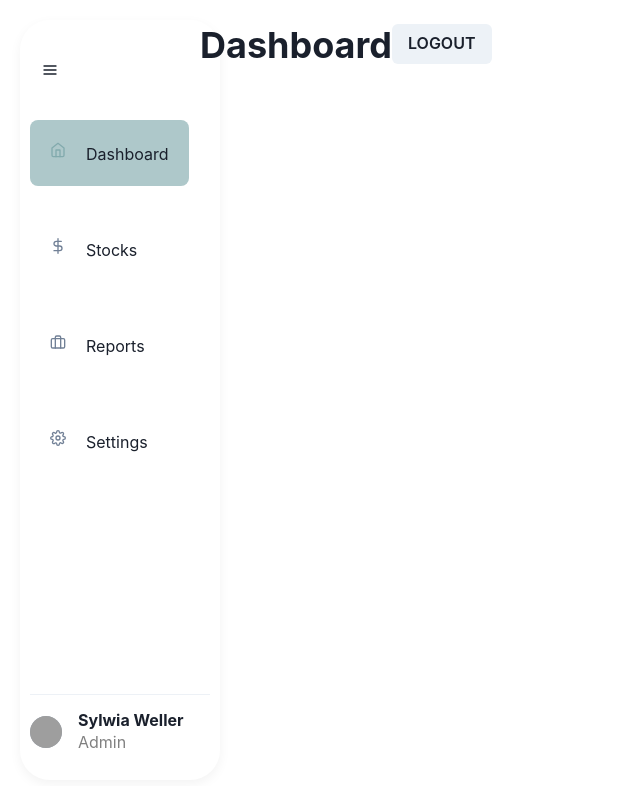
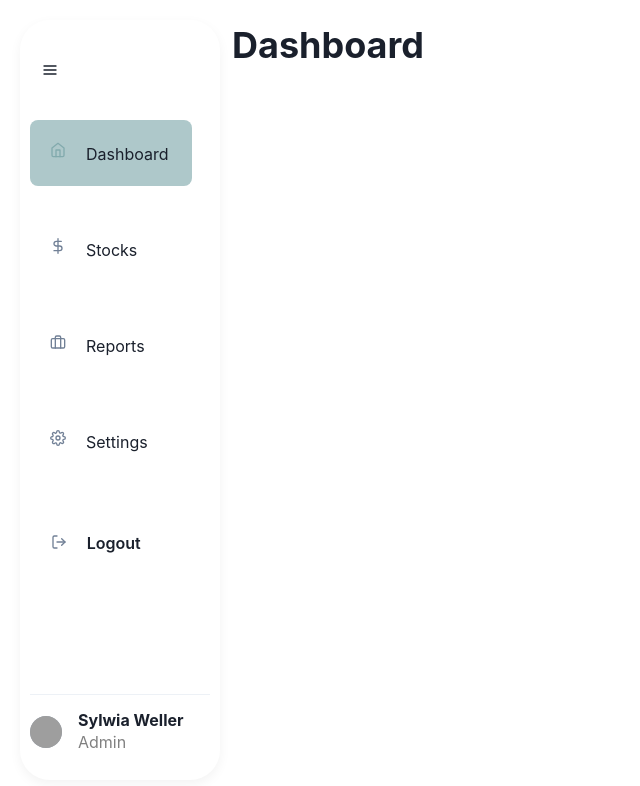
Before and after one commit to R00ty33/Stock-Exchange-Simulation, a React (Create React App) app in the folder src/main/ui/: page /Dashboard in a window 1280 px wide. Shown: the top 786 px of the page, without its empty margins (0-640 px from the left). Built offline with nearby package versions, Linux system fonts and the light colour scheme; sample sign-in values are in the browser's storage; grey boxes are pictures that could not be loaded.

Commit message:
Sexy Logout button & PrivateRoute

```diff
--- a/src/main/ui/src/App.js
+++ b/src/main/ui/src/App.js
@@ -1,4 +1,4 @@
-import React, { useState } from "react"
+import React, { useState, useEffect} from "react"
 import { BrowserRouter, Router, Route, Switch, Redirect} from 'react-router-dom';
 import LoginPage  from "./components/LoginPage.js";
 import SignUpPage from "./components/SignUpPage.js";
@@ -6,22 +6,15 @@ import HomePage from "./components/HomePage.js";
 import tokenProvider from './components/TokenProvider';
 import StocksPage from "./components/StocksPage.js";
 import authProvider from './components/AuthProvider';
+import PrivateRoute from './components/PrivateRoute';
 require('dotenv').config()
 
 function App() {
-
-  console.log("Logged in: " + tokenProvider.isLoggedIn())
-  console.log("Token expired: " + tokenProvider.isExpired(tokenProvider.getExpirationDate(localStorage.getItem("ACCESS_TOKEN"))));
-  const [logged, setLogged] = useState(authProvider.useAuth());
-
-  /*
-  if (!tokenProvider.isLoggedIn()) {
-    console.log("Token expired: " + tokenProvider.isExpired(tokenProvider.getExpirationDate(localStorage.getItem("ACCESS_TOKEN"))));
     return (
-      <Router>
+      <BrowserRouter>
         <Switch>
 
-          <Route path="/" exact>
+          <Route path="/Login" exact component={LoginPage}>
             <LoginPage />
           </Route>
 
@@ -29,55 +22,14 @@ function App() {
             <SignUpPage />
           </Route>
 
-          <Route path="/Login" exact component={LoginPage}>
-            <LoginPage />
-          </Route>
-          <Redirect to="/Login"/>
+          <PrivateRoute exact path='/Dashboard' exact component={HomePage} />
+          <PrivateRoute exact path='/Stocks' exact component={StocksPage} />
 
         </Switch>
-      </Router>
+      </BrowserRouter>
     )
-  }
-  */
+      //<Route component={NotFound} />
 
-  return (
-    <BrowserRouter>
-      <Switch>
-
-        {!logged && <>
-          <Route path="/Register" exact component={SignUpPage}>
-            <SignUpPage />
-          </Route>
-
-          <Route path="/Login" exact component={LoginPage}>
-            <LoginPage />
-          </Route>
-          <Redirect to="/Login"/>
-        </>}
-
-        {logged && <>
-          <Route path="/Register" exact component={SignUpPage}>
-            <SignUpPage />
-          </Route>
-
-          <Route path="/Login" exact component={LoginPage}>
-            <LoginPage />
-          </Route>
-
-          <Route path="/Stocks" exact component={StocksPage}>
-            <StocksPage />
-          </Route>
-
-          <Route path="/Dashboard" exact component={HomePage}>
-            <HomePage />
-          </Route>
-
-
-        </>}
-
-      </Switch>
-    </BrowserRouter>
-  )
 }
 
 export default App;
--- a/src/main/ui/src/components/AuthProvider.js
+++ b/src/main/ui/src/components/AuthProvider.js
@@ -16,22 +16,7 @@ const AuthProvider = {
     },
 
     useAuth: function() {
-        const [isLogged, setIsLogged] = useState(tokenProvider.isLoggedIn());
-
-        /*
-        useEffect(() => {
-            const listener = (newIsLogged) => {
-                setIsLogged(newIsLogged);
-            };
-
-            tokenProvider.subscribe(listener);
-            return () => {
-                tokenProvider.unsubscribe(listener);
-            };
-        }, []);
-        */
-        return isLogged;
-
+        return tokenProvider.isLoggedIn();
     }
 
 }
--- /dev/null
+++ b/src/main/ui/src/components/ButtonItem.js
@@ -0,0 +1,47 @@
+import React, {useState} from 'react'
+import {
+    Flex,
+    Text,
+    Icon,
+    Link,
+    Menu,
+    MenuButton,
+    MenuList,
+    Button
+} from '@chakra-ui/react'
+import { useHistory } from 'react-router-dom';
+import authProvider from './AuthProvider';
+
+export default function ButtonItem({ icon, title, navSize,}) {
+    const history = useHistory();
+    return (
+        <Flex
+            mt={30}
+            flexDir="column"
+            w="100%"
+            alignItems={navSize == "small" ? "center" : "flex-start"}
+        >
+            <Menu placement="right">
+                <Link
+                    p={5}
+                    borderRadius={8}
+                    _hover={{ textDecor: 'none', backgroundColor: "#AEC8CA" }}
+                    w={navSize == "large" && "100%"}
+                >
+
+                    <Button w="75%" variant="ghost" onClick={() => { authProvider.logout(); history.push('/Login')}}>
+                        <Flex>
+                            <Icon as={icon} fontSize="x1" color={"gray.500"} />
+                            <Text ml={5} display={navSize == "small" ? "none" : "flex"}>{title}</Text>
+                        </Flex>
+                    </Button>
+                </Link>
+            </Menu>
+        </Flex>
+    )
+}
+
+/*
+                    <Button p={5} borderRadius={8} _hover={{ textDecor: 'none', backgroundColor: "#AEC8CA" }}onClick={() => { authProvider.logout(); history.push('/Login')}} leftIcon={<FiLogOut />}>Logout</Button>
+
+*/
--- a/src/main/ui/src/components/HomePage.js
+++ b/src/main/ui/src/components/HomePage.js
@@ -1,4 +1,4 @@
-import React, { useState } from 'react';
+import React, { useState, useEffect } from 'react';
 import { Flex, Heading, useColorMode, useColorModeValue, Button, Box, Container, Grid, GridItem, extendTheme, withDefaultColorScheme} from '@chakra-ui/react';
 import { useHistory } from 'react-router-dom';
 import { DarkMode } from './DarkMode';
@@ -10,20 +10,14 @@ function Home() {
     const { toggleColorMode } = useColorMode(); /** Changes ColorMode */
     const formBackground = useColorModeValue("gray.100", "gray.700") /** Light Mode = gray.100,     Dark Mode = gray.700 */
     const [modeName, setModeName] = useState('Dark Mode'); /** Determines Light or Dark Mode Name */
+    const history = useHistory();
 
-    const history = useHistory();
 
     return (
         <Flex width="100%">
             <Sidebar />
             <Flex height="100vh" mt={6}>
-                <Heading>Dashboard</Heading>
-                <Button onClick={() => {
-                    authProvider.logout();
-                    return history.push("/Login");
-                }}>
-                    LOGOUT
-                </Button>
+                <Heading ml={8}>Dashboard</Heading>
             </Flex>
         </Flex>
     )
--- a/src/main/ui/src/components/LoginPage.js
+++ b/src/main/ui/src/components/LoginPage.js
@@ -1,9 +1,10 @@
-import React, { useState } from 'react';
+import React, { useState, useEffect } from 'react';
 import Axios from 'axios'; // API
 import { Button, Flex, Heading, Input, useColorModeValue, Text, Alert, AlertIcon, AlertTitle, AlertDescription, CloseButton } from '@chakra-ui/react';
 import { useHistory } from 'react-router-dom';
 import { DarkMode } from './DarkMode';
 import tokenProvider from './TokenProvider';
+import authProvider from './AuthProvider';
 
 function LoginPage() {
     const formBackground = useColorModeValue("gray.100", "gray.700") /** Light Mode = gray.100,     Dark Mode = gray.700 */
@@ -12,6 +13,18 @@ function LoginPage() {
     const [email, setEmail] = useState('');
     const [password, setPassword] = useState('');
     const [incorrectPasswordAlert, setIncorrectPasswordAlert] = useState(false);
+
+    useEffect(() => {
+        handleLogged();
+    }, [])
+
+    /** If logged in, go to Dashboard */
+    function handleLogged() {
+        if (authProvider.useAuth()) {
+            history.push('/Dashboard');
+        }
+    }
+
 
     function LoginAuthentication() {
         const params = new URLSearchParams();
@@ -32,7 +45,7 @@ function LoginPage() {
                 let access_token = response.data.access_token;
                 let refresh_token = response.data.refresh_token;
                 tokenProvider.setTokens(access_token, refresh_token);
-                console.log("GOT TOKEN");
+                console.log("Logged in: " + tokenProvider.isLoggedIn())
                 return history.push('/Dashboard');
             }
         }).catch((err) => {
--- /dev/null
+++ b/src/main/ui/src/components/PrivateRoute.jsx
@@ -0,0 +1,34 @@
+import React, { useEffect, useState} from 'react';
+import { Route, Redirect } from 'react-router-dom'
+import authProvider from './AuthProvider';
+
+const PrivateRoute = ({ component: Component, ...rest }) => {
+    const [isAuthenticated, setIsAuthenticated] = useState(null)
+    useEffect(() => {
+        if (authProvider.useAuth()) {
+            console.log("Logged in: " + authProvider.useAuth())
+            setIsAuthenticated(true);
+        }
+        else {
+            console.log("Logged in: " + authProvider.useAuth())
+            setIsAuthenticated(false);
+        }
+    }, [])
+
+    if (isAuthenticated === null) {
+        return <></>
+    }
+
+    return (
+        <Route {...rest} render={props =>
+            !isAuthenticated ? (
+              <Redirect to='/Login'/>
+            ) : (
+              <Component {...props} />
+            )
+        }
+        />
+    );
+}
+
+export default PrivateRoute;
--- a/src/main/ui/src/components/Sidebar.js
+++ b/src/main/ui/src/components/Sidebar.js
@@ -6,7 +6,8 @@ import {
     Divider,
     Avatar,
     Heading,
-    Button
+    Button,
+    Center,
 } from '@chakra-ui/react'
 import {
     FiMenu,
@@ -15,10 +16,12 @@ import {
     FiUser,
     FiDollarSign,
     FiBriefcase,
-    FiSettings
+    FiSettings,
+    FiLogOut
 } from 'react-icons/fi'
 import { IoPawOutline } from 'react-icons/io5'
 import NavItem from '../components/NavItem'
+import ButtonItem from '../components/ButtonItem';
 
 
 
@@ -33,6 +36,7 @@ export default function Sidebar() {
                     <NavItem url="/Stocks" navSize={navSize} icon={FiDollarSign} title="Stocks" />
                     <NavItem navSize={navSize} icon={FiBriefcase} title="Reports" />
                     <NavItem navSize={navSize} icon={FiSettings} title="Settings" />
+                    <ButtonItem navSize={navSize} icon={FiLogOut} title="Logout"/>
                 </div>
             )
         }
@@ -43,6 +47,7 @@ export default function Sidebar() {
                     <NavItem url="/Stocks" navSize={navSize} icon={FiDollarSign} title="Stocks" active/>
                     <NavItem navSize={navSize} icon={FiBriefcase} title="Reports" />
                     <NavItem navSize={navSize} icon={FiSettings} title="Settings" />
+                    <ButtonItem navSize={navSize} icon={FiLogOut} title="Logout"/>
                 </div>
             )
         }
@@ -53,6 +58,7 @@ export default function Sidebar() {
                     <NavItem url="/Stocks" navSize={navSize} icon={FiDollarSign} title="Stocks" />
                     <NavItem navSize={navSize} icon={FiBriefcase} title="Reports" active/>
                     <NavItem navSize={navSize} icon={FiSettings} title="Settings" />
+                    <ButtonItem navSize={navSize} icon={FiLogOut} title="Logout"/>
                 </div>
             )
         }
@@ -63,6 +69,7 @@ export default function Sidebar() {
                     <NavItem url="/Stocks" navSize={navSize} icon={FiDollarSign} title="Stocks" />
                     <NavItem navSize={navSize} icon={FiBriefcase} title="Reports" />
                     <NavItem navSize={navSize} icon={FiSettings} title="Settings" active/>
+                    <ButtonItem navSize={navSize} icon={FiLogOut} title="Logout"/>
                 </div>
             )
         }
--- a/src/main/ui/src/components/SignUpPage.js
+++ b/src/main/ui/src/components/SignUpPage.js
@@ -1,8 +1,10 @@
-import React, { useState } from 'react';
+import React, { useState, useEffect } from 'react';
 import Axios from 'axios'; // API
 import { Button, Flex, Heading, Input, useColorModeValue, Text, Alert, AlertIcon, AlertTitle, AlertDescription, CloseButton } from '@chakra-ui/react';
 import { useHistory } from 'react-router-dom';
 import { DarkMode } from './DarkMode';
+import authProvider from './AuthProvider';
+import tokenProvider from './TokenProvider';
 const validator = require("email-validator");
 const passwordValidator = require('password-validator');
 
```
Also changed, not shown: src/main/ui/src/components/Test.js (deleted), 2 other files (tests, documents, lock files or other folders).
